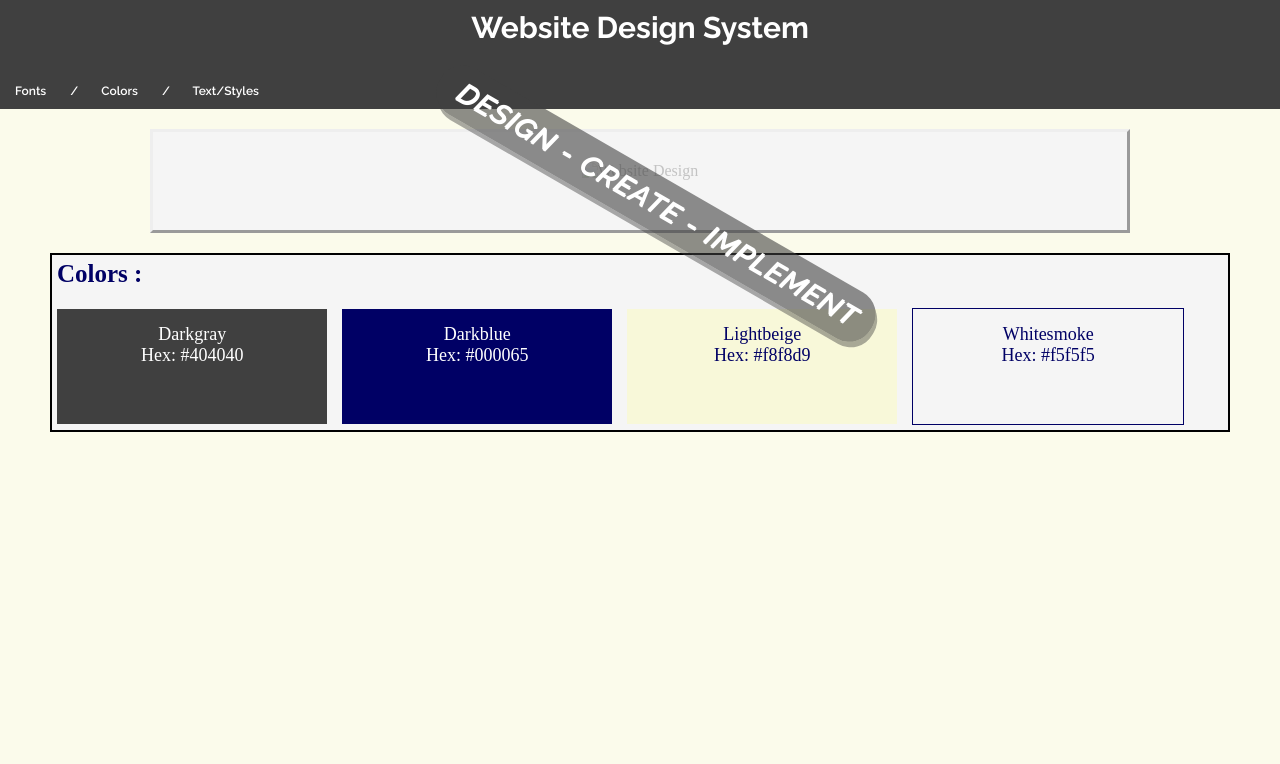
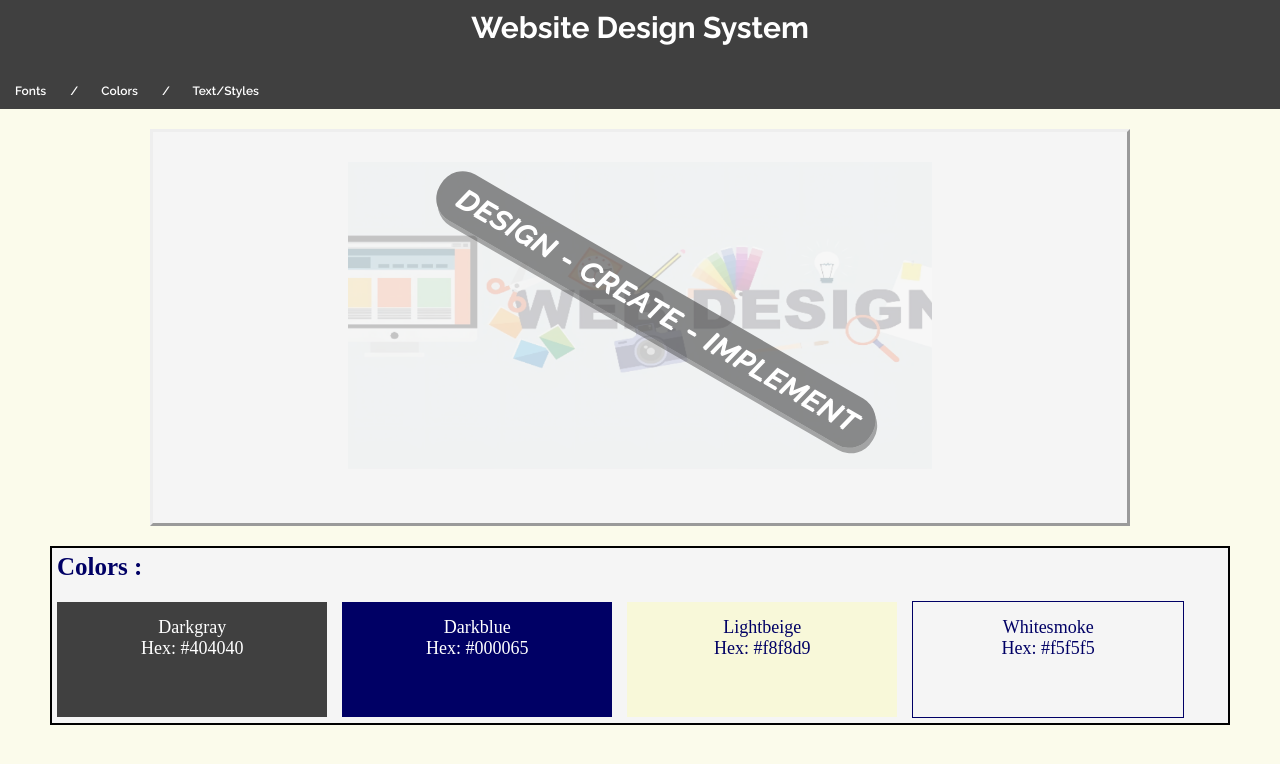
Before and after one commit to HHetmanus/DlaKlauduni, a plain HTML site: page index.html in a window 1280 px wide. Drawn offline with Linux system fonts and the light colour scheme.

Commit message:
Update index.html

```diff
--- a/index.html
+++ b/index.html
@@ -31,7 +31,7 @@
 
 
         <div class="container">
-            <img src="Images/Web.png" width="460" height="245" alt="Website Design">
+            <img src="Web.png" width="460" height="245" alt="Website Design">
             <p class="centered">Design - Create - Implement</p>
         <ul>
 
```
